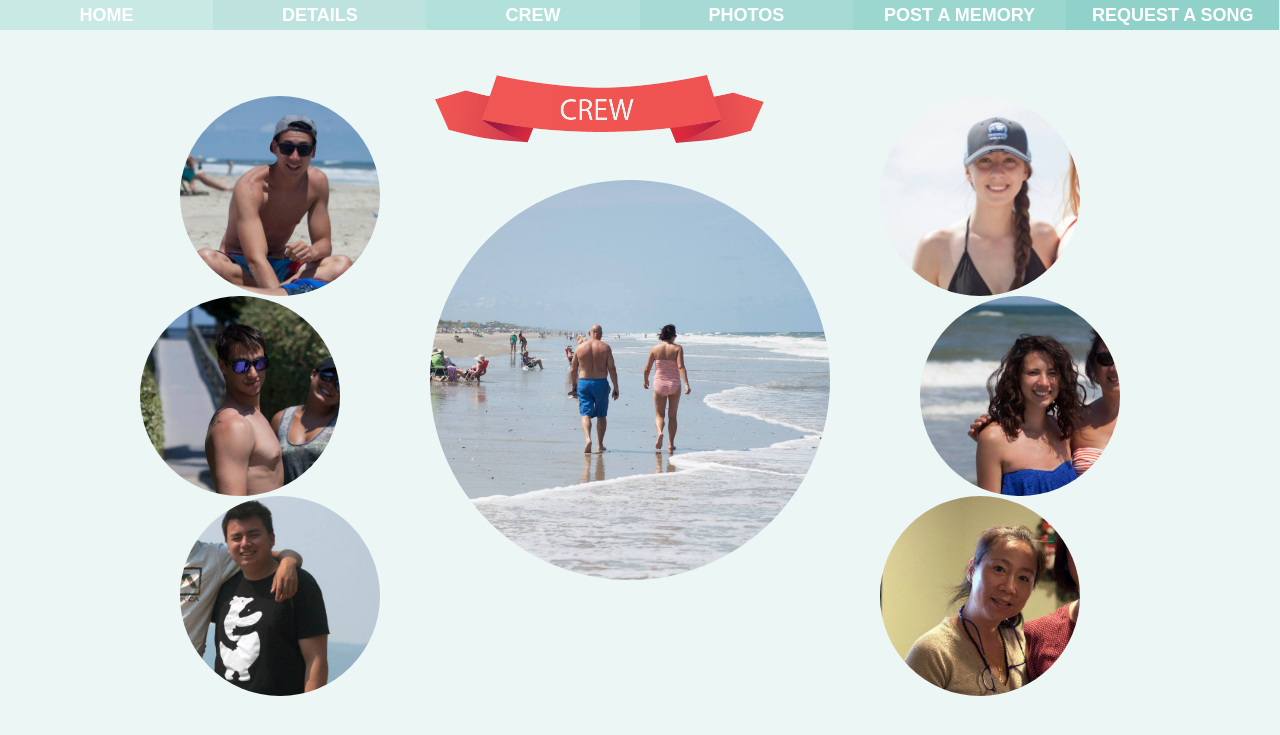
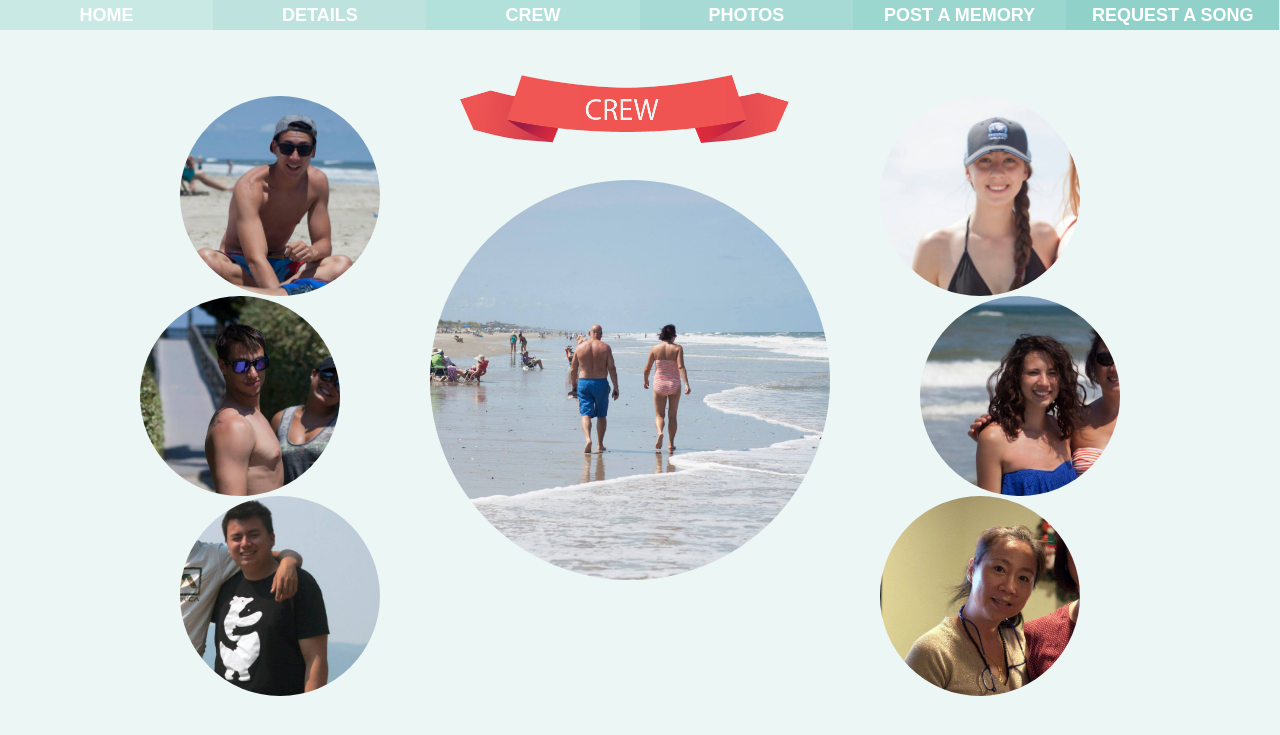
Before and after one commit to phyllisandjohn/phyllisandjohn.github.io, a Jekyll site: the page crew/index.html, which Jekyll copies as it is, in a window 1280 px wide. Shown: the top 735 px of the page. Built offline with Jekyll 4.4.1, drawn with Linux system fonts in a browser that asks for light colours.

Commit message:
Update index.html

```diff
--- a/crew/index.html
+++ b/crew/index.html
@@ -14,7 +14,7 @@
 .ribbon {
 	position: absolute;
 	left: 50%;
-	margin-left: -205px;
+	margin-left: -180px;
 	top: 75px;
 }
 
```
